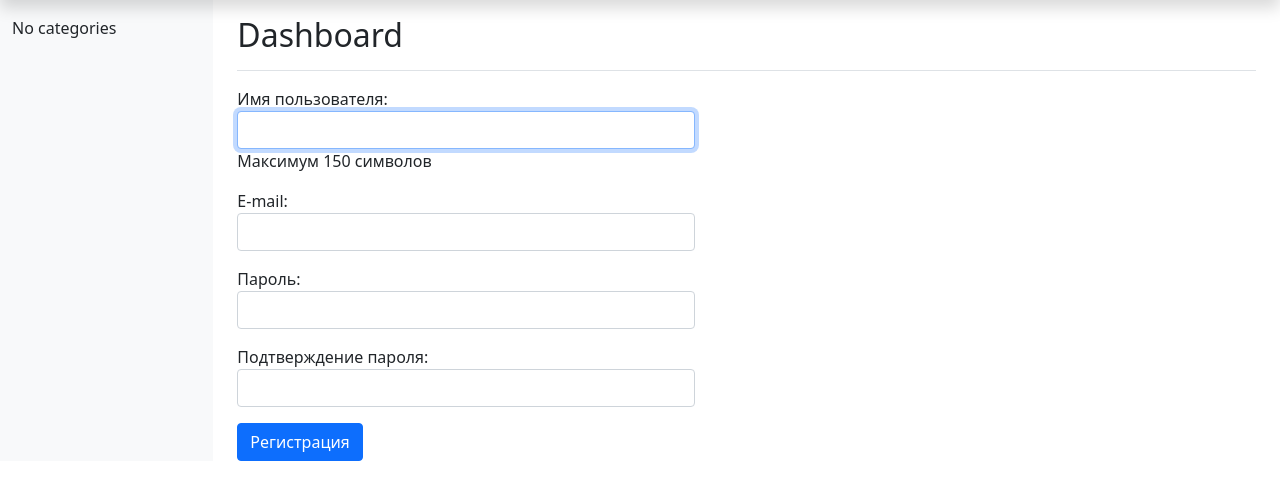
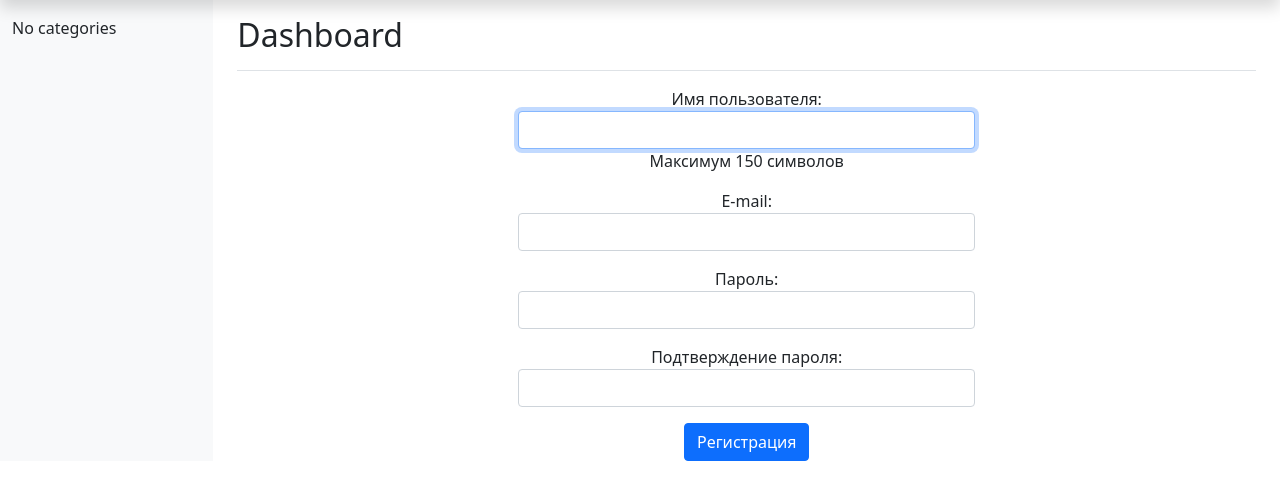
Before and after one commit to Vladimir-82/blog, a Django app: page /register/ in a window 1280 px wide. Shown: the part 36-536 px from the top of the page. Run offline with Django 4.2, Linux system fonts and the light colour scheme.

Commit message:
progress

```diff
--- /dev/null
+++ b/app/static/app/css/app.css
@@ -0,0 +1,14 @@
+.inner {
+  display: table;
+  margin: 0 auto;
+}
+
+
+.centred {
+  text-align: center;
+  vertical-align: middle;}
+
+.message {
+  color: red;
+  text-align: center;
+}
--- a/app/templates/basic.html
+++ b/app/templates/basic.html
@@ -6,6 +6,7 @@
     <title>{% block title %}{% endblock %}</title>
     <script src="https://code.jquery.com/jquery-3.6.0.min.js"></script>
     <link href="https://cdn.jsdelivr.net/npm/bootstrap@5.0.2/dist/css/bootstrap.min.css" rel="stylesheet" integrity="sha384-EVSTQN3/azprG1Anm3QDgpJLIm9Nao0Yz1ztcQTwFspd3yD65VohhpuuCOmLASjC" crossorigin="anonymous">
+    <link rel="stylesheet" href="{% static 'app/css/app.css' %}">
 </head>
 <body>
 
@@ -49,8 +50,11 @@
       <div class="d-flex justify-content-between flex-wrap flex-md-nowrap align-items-center pt-3 pb-2 mb-3 border-bottom">
         <h1 class="h2">Dashboard</h1>
       </div>
-      {% block content %}
-      {% endblock %}
+        <div class="centred">
+            {% block content %}
+            {% endblock %}
+        </div>
+
     </main>
   </div>
 </div>
```
